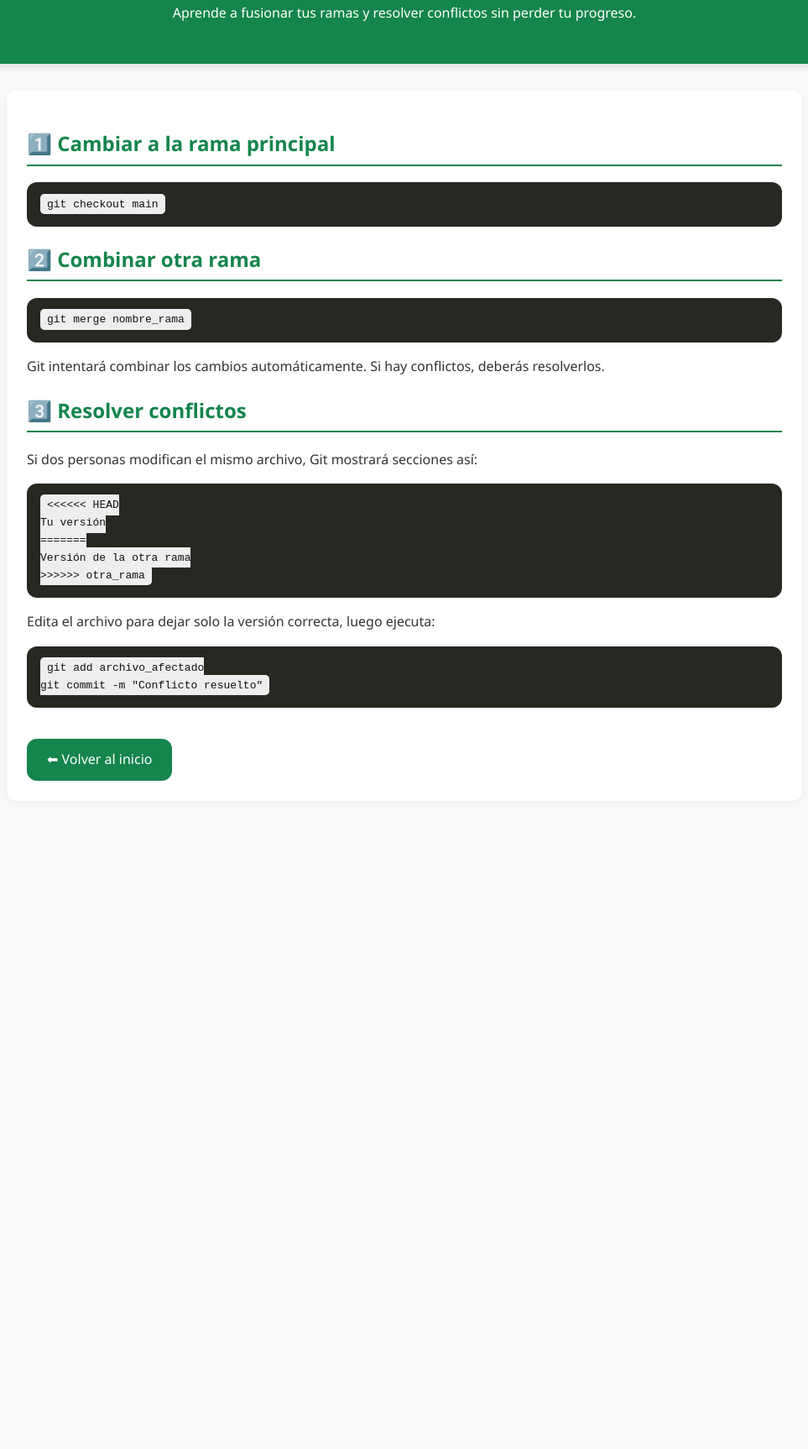
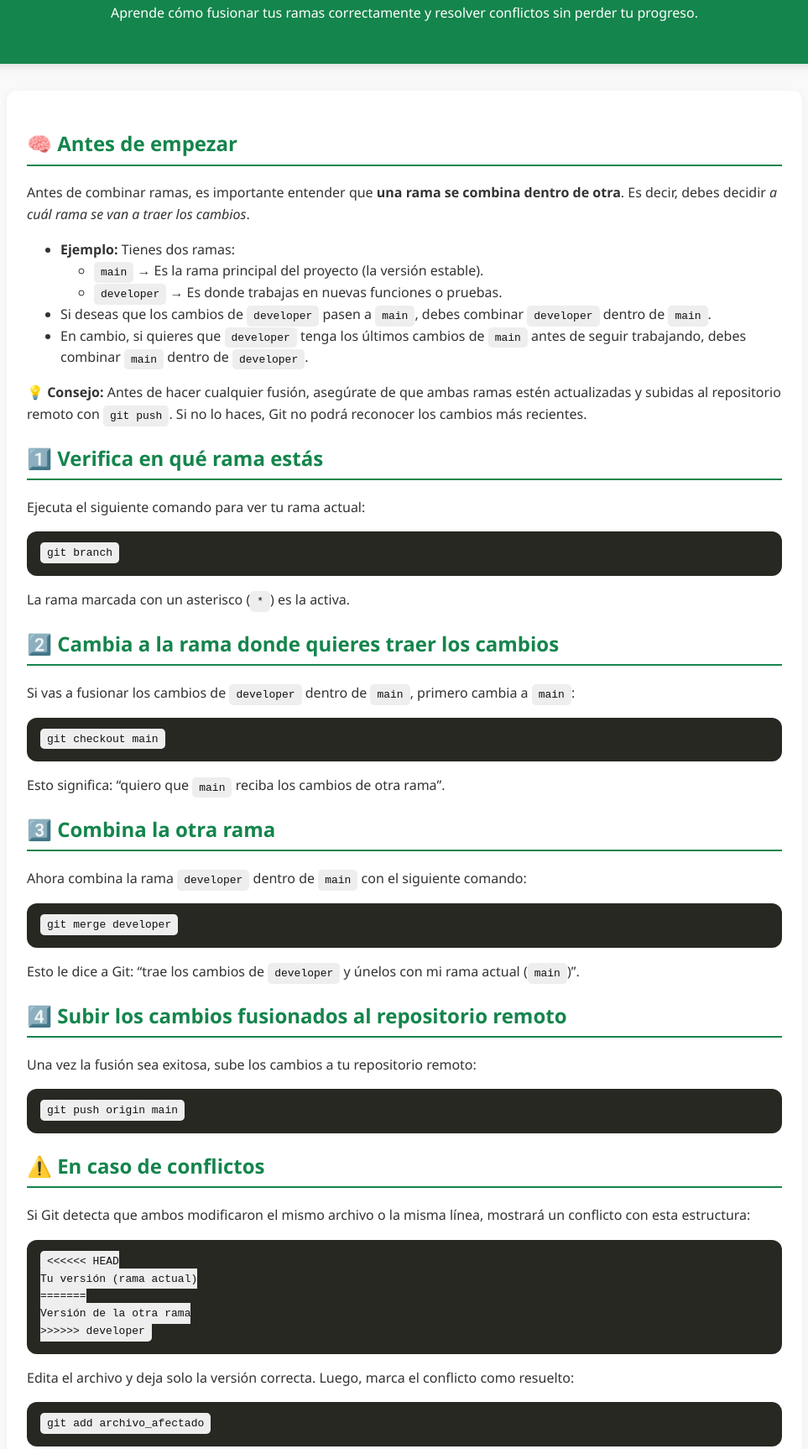
Before and after one commit to Arley07/manual-git, a plain HTML site: page fusionar.html in a window 1280 px wide. Shown: the part 104-1830 px from the top of the page at 84% size, without its empty margins (158-1121 px from the left). Before the commit the page ends 1090 px from the top, so only its background shows below. Drawn offline with Linux system fonts and the light colour scheme.

Commit message:
Cambio en fusionar ramas

```diff
--- a/fusionar.html
+++ b/fusionar.html
@@ -9,28 +9,82 @@
 <body>
   <header>
     <h1>🔄 Combinar Ramas y Resolver Conflictos</h1>
-    <p>Aprende a fusionar tus ramas y resolver conflictos sin perder tu progreso.</p>
+    <p>Aprende cómo fusionar tus ramas correctamente y resolver conflictos sin perder tu progreso.</p>
   </header>
 
   <main>
-    <h2>1️⃣ Cambiar a la rama principal</h2>
-    <pre><code>git checkout main</code></pre>
+    <section>
+      <h2>🧠 Antes de empezar</h2>
+      <p>
+        Antes de combinar ramas, es importante entender que <strong>una rama se combina dentro de otra</strong>.
+        Es decir, debes decidir <em>a cuál rama se van a traer los cambios</em>.
+      </p>
+      <ul>
+        <li><strong>Ejemplo:</strong> Tienes dos ramas:
+          <ul>
+            <li><code>main</code> → Es la rama principal del proyecto (la versión estable).</li>
+            <li><code>developer</code> → Es donde trabajas en nuevas funciones o pruebas.</li>
+          </ul>
+        </li>
+        <li>Si deseas que los cambios de <code>developer</code> pasen a <code>main</code>, debes combinar <code>developer</code> dentro de <code>main</code>.</li>
+        <li>En cambio, si quieres que <code>developer</code> tenga los últimos cambios de <code>main</code> antes de seguir trabajando, debes combinar <code>main</code> dentro de <code>developer</code>.</li>
+      </ul>
+      <p><strong>💡 Consejo:</strong> Antes de hacer cualquier fusión, asegúrate de que ambas ramas estén actualizadas y subidas al repositorio remoto con <code>git push</code>.
+      Si no lo haces, Git no podrá reconocer los cambios más recientes.</p>
+    </section>
 
-    <h2>2️⃣ Combinar otra rama</h2>
-    <pre><code>git merge nombre_rama</code></pre>
-    <p>Git intentará combinar los cambios automáticamente. Si hay conflictos, deberás resolverlos.</p>
+    <section>
+      <h2>1️⃣ Verifica en qué rama estás</h2>
+      <p>Ejecuta el siguiente comando para ver tu rama actual:</p>
+      <pre><code>git branch</code></pre>
+      <p>La rama marcada con un asterisco (<code>*</code>) es la activa.</p>
+    </section>
 
-    <h2>3️⃣ Resolver conflictos</h2>
-    <p>Si dos personas modifican el mismo archivo, Git mostrará secciones así:</p>
-    <pre><code>&lt;&lt;&lt;&lt;&lt;&lt; HEAD
-Tu versión
+    <section>
+      <h2>2️⃣ Cambia a la rama donde quieres traer los cambios</h2>
+      <p>Si vas a fusionar los cambios de <code>developer</code> dentro de <code>main</code>, primero cambia a <code>main</code>:</p>
+      <pre><code>git checkout main</code></pre>
+      <p>Esto significa: “quiero que <code>main</code> reciba los cambios de otra rama”.</p>
+    </section>
+
+    <section>
+      <h2>3️⃣ Combina la otra rama</h2>
+      <p>Ahora combina la rama <code>developer</code> dentro de <code>main</code> con el siguiente comando:</p>
+      <pre><code>git merge developer</code></pre>
+      <p>Esto le dice a Git: “trae los cambios de <code>developer</code> y únelos con mi rama actual (<code>main</code>)”.</p>
+    </section>
+
+    <section>
+      <h2>4️⃣ Subir los cambios fusionados al repositorio remoto</h2>
+      <p>Una vez la fusión sea exitosa, sube los cambios a tu repositorio remoto:</p>
+      <pre><code>git push origin main</code></pre>
+    </section>
+
+    <section>
+      <h2>⚠️ En caso de conflictos</h2>
+      <p>Si Git detecta que ambos modificaron el mismo archivo o la misma línea, mostrará un conflicto con esta estructura:</p>
+      <pre><code>&lt;&lt;&lt;&lt;&lt;&lt; HEAD
+Tu versión (rama actual)
 =======
 Versión de la otra rama
-&gt;&gt;&gt;&gt;&gt;&gt; otra_rama</code></pre>
+&gt;&gt;&gt;&gt;&gt;&gt; developer</code></pre>
+      <p>Edita el archivo y deja solo la versión correcta. Luego, marca el conflicto como resuelto:</p>
+      <pre><code>git add archivo_afectado</code></pre>
+      <pre><code>git commit -m "Conflicto resuelto en archivo_afectado"</code></pre>
+      <p>Finalmente, sube los cambios nuevamente:</p>
+      <pre><code>git push origin main</code></pre>
+    </section>
 
-    <p>Edita el archivo para dejar solo la versión correcta, luego ejecuta:</p>
-    <pre><code>git add archivo_afectado
-git commit -m "Conflicto resuelto"</code></pre>
+    <section>
+      <h2>🧩 Resumen rápido</h2>
+      <ol>
+        <li><strong>Actualiza ambas ramas:</strong> <code>git pull origin main</code> y <code>git pull origin developer</code></li>
+        <li><strong>Cámbiate a la rama que recibirá los cambios:</strong> <code>git checkout main</code></li>
+        <li><strong>Haz la fusión:</strong> <code>git merge developer</code></li>
+        <li><strong>Resuelve conflictos si los hay:</strong> edita y <code>git add</code> + <code>git commit</code></li>
+        <li><strong>Sube los cambios:</strong> <code>git push origin main</code></li>
+      </ol>
+    </section>
 
     <a href="index.html" class="volver">⬅ Volver al inicio</a>
   </main>
```
